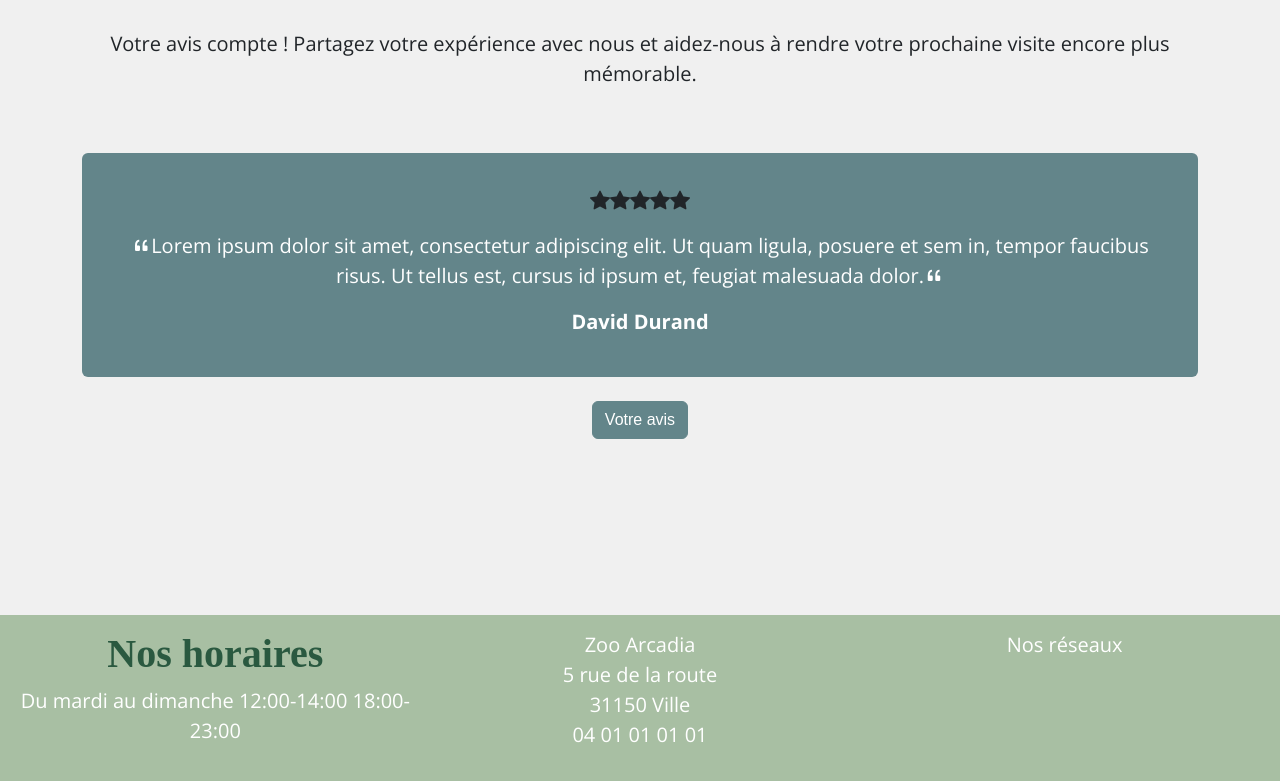
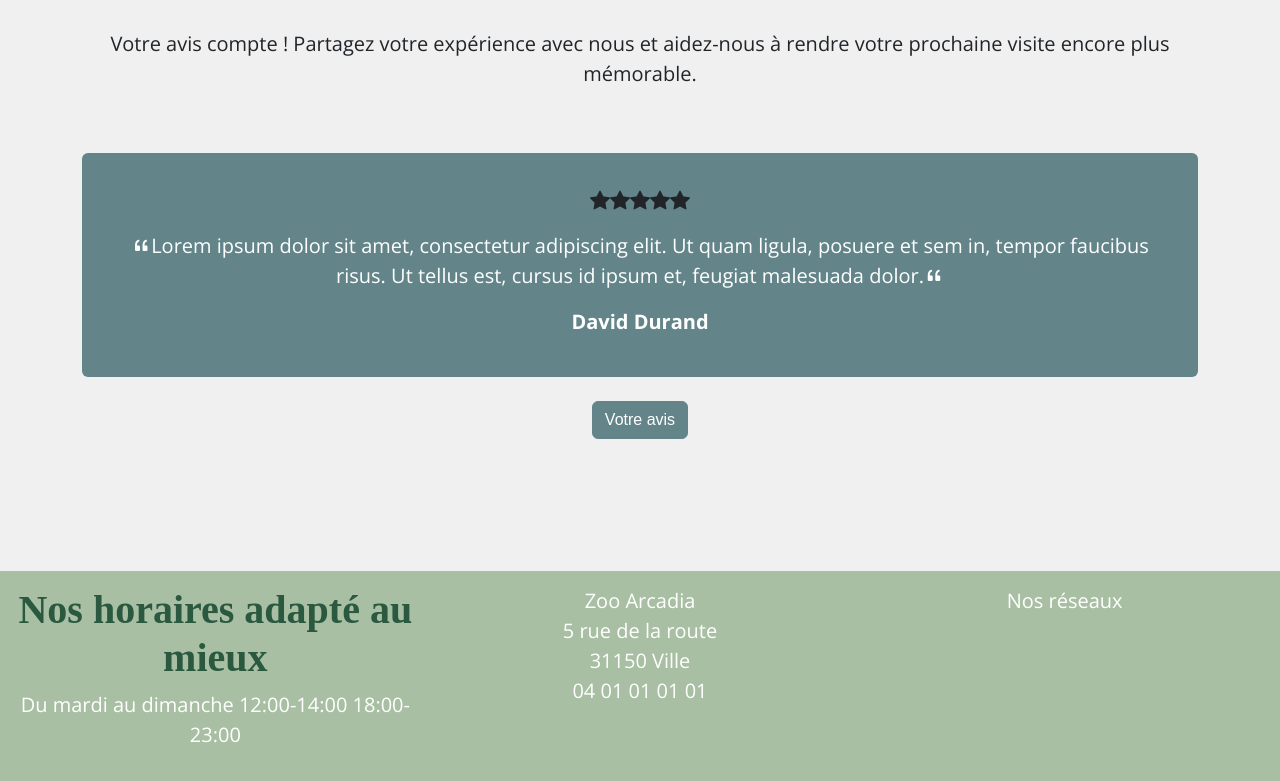
Before and after one commit to chloe2841/Zooarcadia, a website with bundled scripts: page index.html in a window 1280 px wide. Shown: the part 1597-2378 px from the top of the page. Built offline with nearby package versions, Linux system fonts and the light colour scheme; a web font is replaced by a local one.

Commit message:
edite  horaire

```diff
--- a/index.html
+++ b/index.html
@@ -48,7 +48,7 @@
     <footer class="bg-success text-primary text-center footer">
         <div class="row">
             <div class="col-12 col-lg-4">
-                <h3 class="text-primary">Nos horaires</h3>
+                <h3 class="text-primary">Nos horaires adapté au mieux</h3>
                 <p class="text-white">Du mardi au dimanche  12:00-14:00  18:00-23:00</p>
             </div>
             <div class="col-6 col-lg-4">
```
